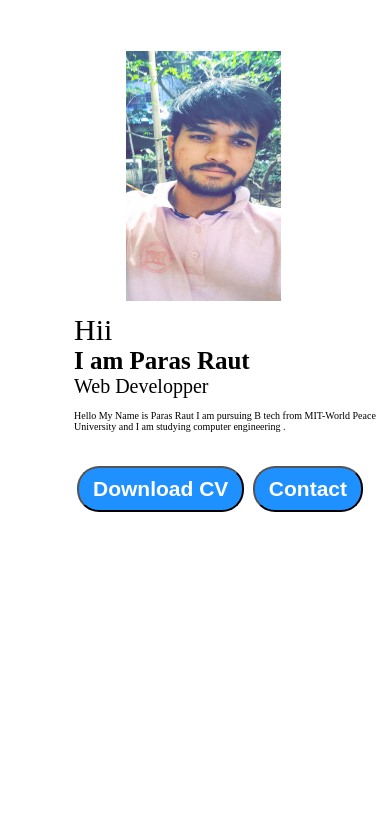
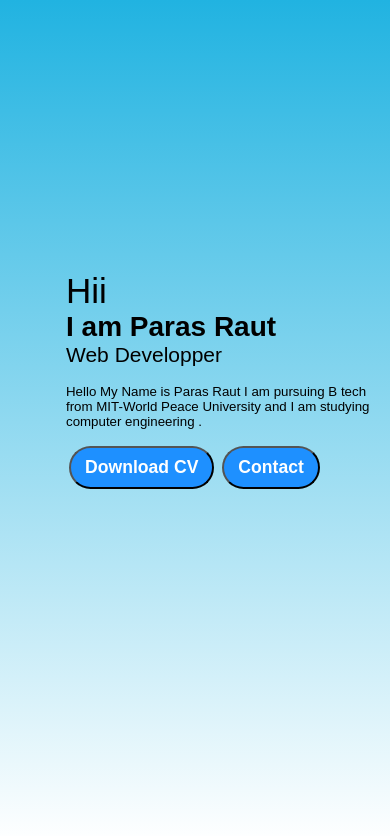
Before and after one commit to parasraut21/portfolio_website.github.io, a plain HTML site: page index.html in a window 390 px wide. Drawn offline with Linux system fonts and the light colour scheme.

Commit message:
Update index.html

```diff
--- a/index.html
+++ b/index.html
@@ -1,16 +1,31 @@
 <html lang="en">
 
 <head>
+    <meta name="viewport" content="width=device-width , initial-scale=1.0">
     <meta charset="UTF-8" />
     <meta http-equiv="X-UA-Compatible" content="IE=edge" />
     <meta name="viewport" content="width=device-width, initial-scale=1.0" />
     <title>MY WEBSITE</title>
     <style>
+        * {
+            margin: 0;
+            padding: 0;
+            font-family: sans-serif;
+        }
+
+        html {
+            height: 100vh;
+            background: linear-gradient(#21b3e1, #fff);
+            position: relative;
+            overflow: hidden;
+        }
+
         .sidebar {
             /* background-color: red; */
             background-color: rgb(211, 202, 202);
             /* width: 434px; */
             transition: transform 0.3s ease-in-out;
+            position: absolute;
         }
 
         .sidebar nav {
@@ -56,9 +71,9 @@
         }
 
         .devimg img {
-            width: 227px;
+            width: px;
             height: 78vh;
-            margin-left: 300px;
+            margin-left: 18px;
             margin-top: 50px;
         }
 
@@ -66,30 +81,30 @@
             display: flex;
             justify-content: center;
             flex-direction: column;
-            padding-left: 70px;
+            padding-left: 0px;
             margin-top: 50px;
         }
 
         .hello {
-            font-size: 60px;
+            font-size: 5.0em;
         }
 
         .name {
-            font-size: 50px;
+            font-size: 4.0em;
             font-weight: bold;
         }
 
         .about {
-            font-size: 40px;
+            font-size: 3.0em;
         }
 
         .moreabout {
-            font-size: 29px;
-            margin-top: 23px;
+            font-size: 1.9em;
+            margin-top: 1.3em;
         }
 
         .buttons {
-            margin-top: 34px;
+            margin-top: 2.4em;
         }
 
         .buttons button {
@@ -98,7 +113,7 @@
             color: white;
             background-color: dodgerblue;
             font-weight: bold;
-            font-size: 21px;
+            font-size: 1.1rem;
             margin: 0 3px;
             cursor: pointer;
         }
@@ -108,49 +123,56 @@
             background-color: wheat;
         }
 
-        @media (max-width:412px) {
-            .ham_1 {
-                width: 100px;
-                height: 100px;
-                font-size: 20px;
+        .menu {
+            /* position: absolute; */
+            cursor: pointer;
+            top: 10px;
+            left: 10px;
+        }
+
+        .ham {
+            padding: 5px;
+        }
+
+        .cross {
+            margin-left: 180px;
+        }
+
+        .sidebargo {
+            transform: translate(-443px, 0px);
+            position: absolute;
+        }
+
+        .ham_1 {
+            padding: 2.0em;
+            margin-top: -480px;
+            cursor: pointer;
+        }
+
+        @media (max-width: 600px) {
+            .devimg {
+                display: none;
             }
         }
 
-        @media (max-width: 600px) {
-            .devimg img {
-                width: 155px;
-                height: 250px;
-                margin-left: 60px;
-                margin-top: 25px;
+        @media (max-width: 360px) {
+            .devimg {
+                display: none;
             }
             .devinfo {
-                display: flex;
-                justify-content: center;
-                flex-direction: column;
-                padding-left: 30px;
-                margin-left: -237px;
-                margin-top: 115px;
-                font-size: 10px;
+                font-size: 7px;
+            }
+        }
+
+        @media (max-width: 619px) {
+            .devimg {
+                display: none;
+            }
+            .devinfo {
+                font-size: 7px;
             }
             .ham_1 {
-                padding: 20px;
-                margin-top: 0px;
-                cursor: pointer;
                 width: 100px;
-            }
-            .hello {
-                font-size: 30px;
-            }
-            .name {
-                font-size: 25px;
-                font-weight: bold;
-            }
-            .about {
-                font-size: 20px;
-            }
-            .moreabout {
-                font-size: 10px;
-                margin-top: 12px;
             }
         }
 
@@ -178,6 +200,7 @@
             padding: 20px;
             margin-top: -480px;
             cursor: pointer;
+            position: relative;
         }
     </style>
 </head>
@@ -185,6 +208,11 @@
 <body>
 
     <div class="container">
+        <div class="narbar">
+            <nav>
+
+            </nav>
+        </div>
         <svg class="ham_1" xmlns="http://www.w3.org/2000/svg" width="30px" viewBox="0 0 448 512">
         <path
           d="M0 96C0 78.3 14.3 64 32 64H416c17.7 0 32 14.3 32 32s-14.3 32-32 32H32C14.3 128 0 113.7 0 96zM0 256c0-17.7 14.3-32 32-32H416c17.7 0 32 14.3 32 32s-14.3 32-32 32H32c-17.7 0-32-14.3-32-32zM448 416c0 17.7-14.3 32-32 32H32c-17.7 0-32-14.3-32-32s14.3-32 32-32H416c17.7 0 32 14.3 32 32z"
@@ -212,9 +240,7 @@
         </div>
         <div class="main">
             <div class="info">
-                <div class="devimg">
-                    <img src="ppp.jpg" alt="Paras Raut" />
-                </div>
+
                 <div class="devinfo">
                     <div class="hello">Hii</div>
                     <div class="name">I am Paras Raut</div>
@@ -227,10 +253,16 @@
                         <a href="contact.html"><button>Contact</button></a>
                     </div>
                 </div>
+                <div class="devimg">
+                    <img src="ppp.jpg" alt="Paras Raut" />
+                </div>
 
             </div>
+
         </div>
+
     </div>
+
     <script>
         document.querySelector(".ham_1").addEventListener("click", () => {
             document.querySelector(".sidebar").classList.toggle("sidebargo");
```
